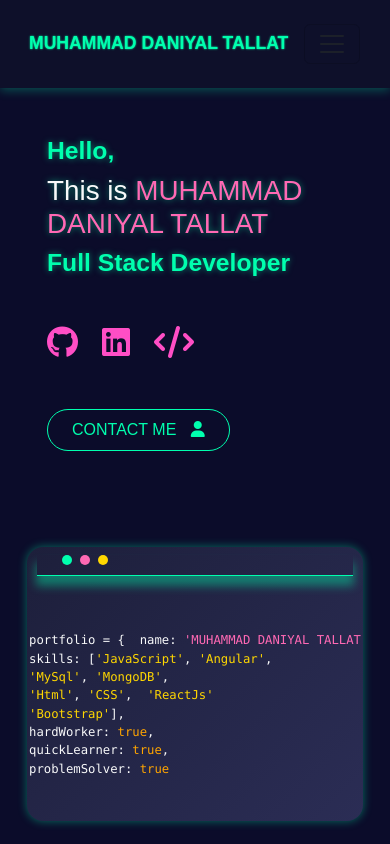
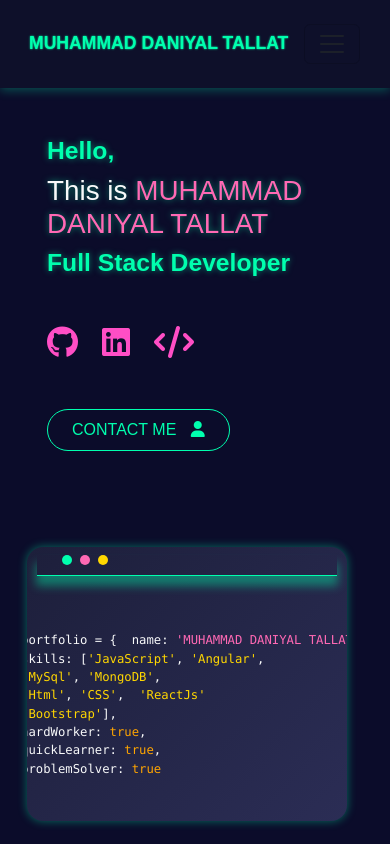
Before and after one commit to Daniyal00001/portfolioAngular, an Angular app: page / in a window 390 px wide. Shown: the top 844 px of the page. Built offline with nearby package versions, Linux system fonts and the light colour scheme.

Commit message:
Updated CSS styles

```diff
--- a/src/app/about/about.css
+++ b/src/app/about/about.css
@@ -94,6 +94,7 @@ align-items: center;
     width: 100%;
     max-width: 250px;
     margin-top: 1rem;
+
   }
 
   .snake-border {
@@ -122,3 +123,11 @@ align-items: center;
 
   }
 }
+
+
+
+@media (max-width: 388) {
+  .daniyal-img{
+    margin-bottom: 30px;
+  }
+}
--- a/src/app/home/home.css
+++ b/src/app/home/home.css
@@ -136,3 +136,10 @@
     overflow-x: auto;
   }
 }
+
+@media screen and (max-width: 392px){
+   .code-card {
+
+    max-width: 320px;
+   }
+}
```
